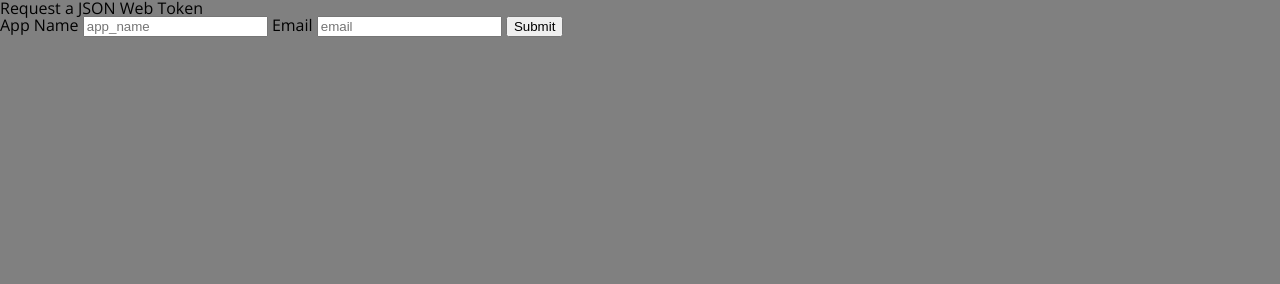
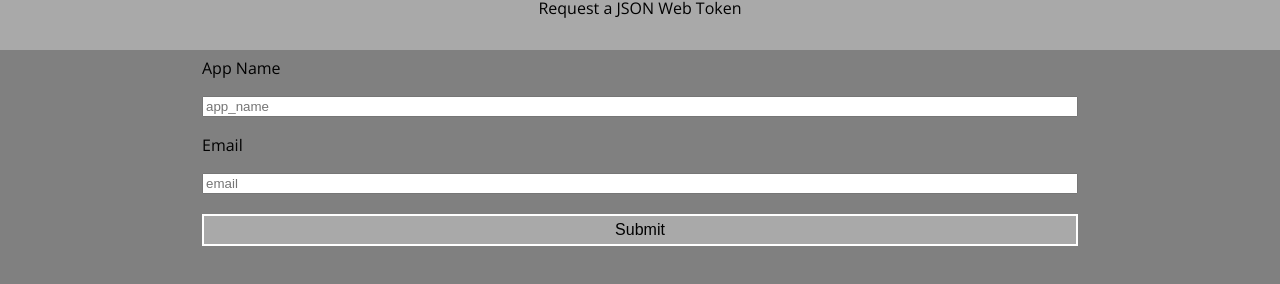
Before and after one commit to jjlljj/byob, a website: page public/index.html in a window 1280 px wide. Drawn offline with nearby package versions, Linux system fonts and the light colour scheme.

Commit message:
adding styling for html

```diff
--- a/public/index.css
+++ b/public/index.css
@@ -2,3 +2,54 @@ body {
   font-family: 'Open Sans', sans-serif;
   background-color: grey;
 }
+
+header {
+  display: flex;
+  justify-content: center;
+  height: 50px;
+  background-color: darkgrey;
+}
+
+#form {
+  display: flex;
+  justify-content: center;
+}
+
+label {
+margin: 10px;
+font-size: 1em;
+}
+
+input {
+  margin: 10px;
+}
+
+#submit {
+  background-color: darkgrey;
+  border: 2px solid white;
+  padding: 5px;
+  font-size: 1em;
+  outline: none;
+}
+
+form {
+  margin: 0 auto;
+  width: 70%;
+  display: flex;
+  flex-direction: column;
+}
+
+#token {
+  display: flex;
+  justify-content: center;
+}
+
+.card {
+  background-color: darkgrey;
+  border: 2px solid white;
+  margin: 10 auto;
+  width: 70%;
+  text-overflow: wrap;
+  margin: 10px;
+  overflow-wrap: break-word;
+}
--- a/public/index.html
+++ b/public/index.html
@@ -12,8 +12,10 @@
 </head>
 
 <body>
-  <h1>Request a JSON Web Token</h1>
-  <section id="from">
+  <header>
+    <h1>Request a JSON Web Token</h1>
+  </header>
+  <section id="form">
     <form>
       <label for="app">App Name</label>
       <input id="app" type="text" name="app_name" placeholder="app_name" />
```
